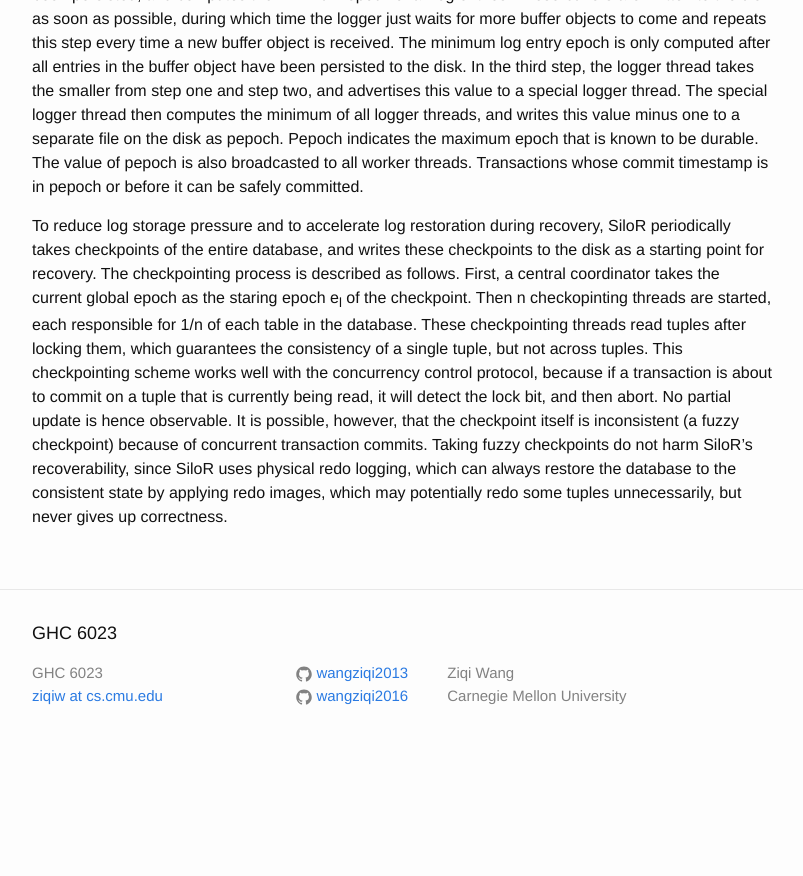
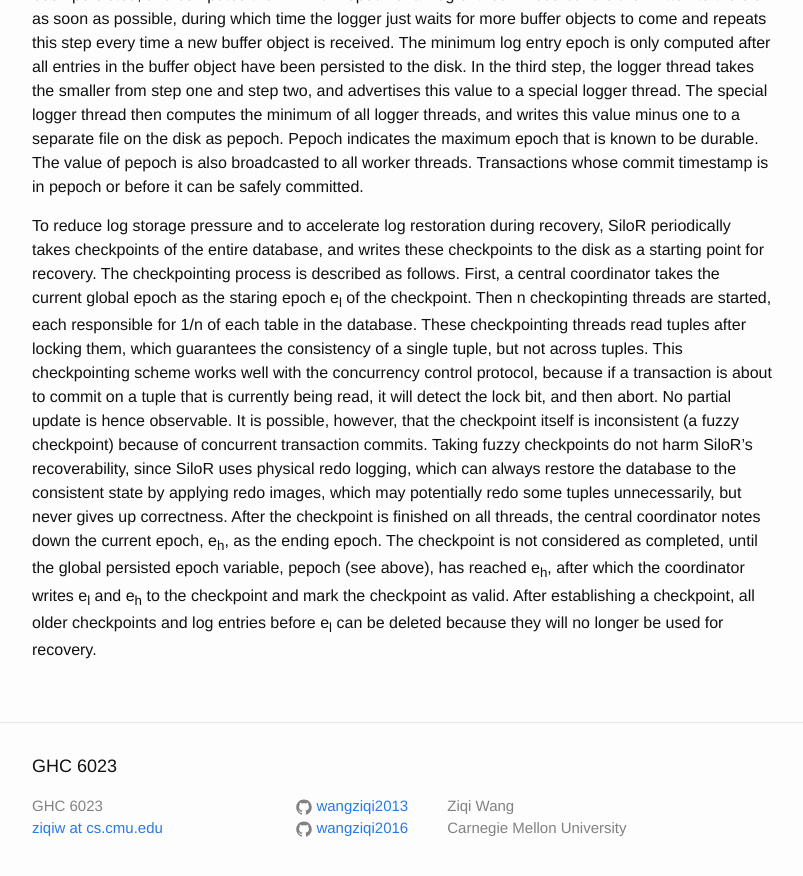
Before and after one commit to wangziqi2013/wangziqi2013.github.io, a Jekyll site: the page built from _posts/2019-03-11-silor.markdown, in a window 1280 px wide and 900 px high, scrolled down 2114 px. Shown: the top 876 px of the window, without its empty margins (238-1041 px from the left). Built offline with Jekyll 4.4.1, drawn with Linux system fonts in a browser that asks for light colours; before the commit the page ends 2881 px from its top, so only the background shows below that.

Commit message:
Finish checkpoint

```diff
--- a/_posts/2019-03-11-silor.markdown
+++ b/_posts/2019-03-11-silor.markdown
@@ -89,4 +89,8 @@ is about to commit on a tuple that is currently being read, it will detect the l
 is hence observable. It is possible, however, that the checkpoint itself is inconsistent (a fuzzy checkpoint) because of
 concurrent transaction commits. Taking fuzzy checkpoints do not harm SiloR's recoverability, since SiloR uses physical redo
 logging, which can always restore the database to the consistent state by applying redo images, which may potentially redo
-some tuples unnecessarily, but never gives up correctness.
+some tuples unnecessarily, but never gives up correctness. After the checkpoint is finished on all threads, the central
+coordinator notes down the current epoch, e<sub>h</sub>, as the ending epoch. The checkpoint is not considered as completed,
+until the global persisted epoch variable, pepoch (see above), has reached e<sub>h</sub>, after which the coordinator
+writes e<sub>l</sub> and e<sub>h</sub> to the checkpoint and mark the checkpoint as valid. After establishing a checkpoint,
+all older checkpoints and log entries before e<sub>l</sub> can be deleted because they will no longer be used for recovery.
```
